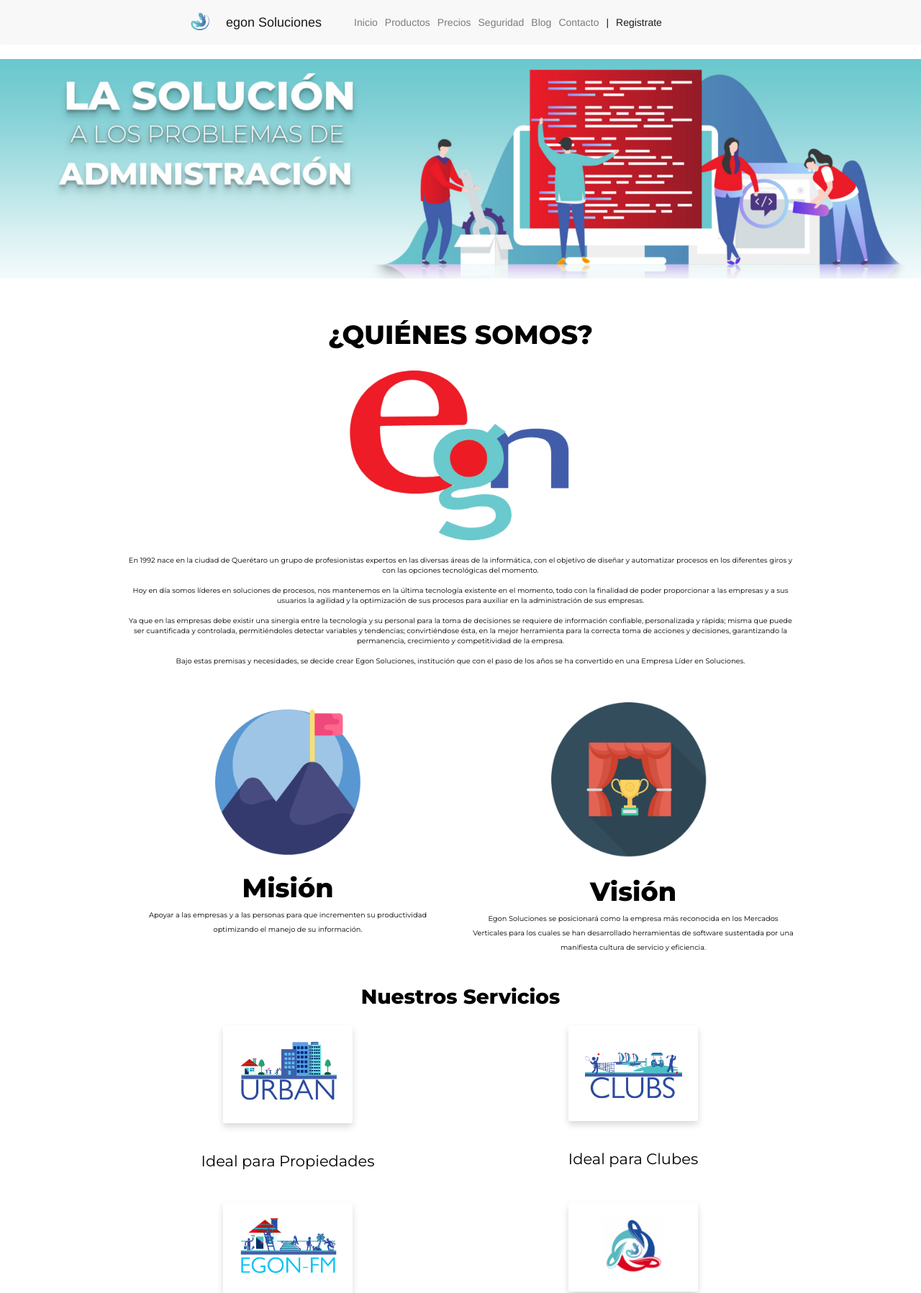
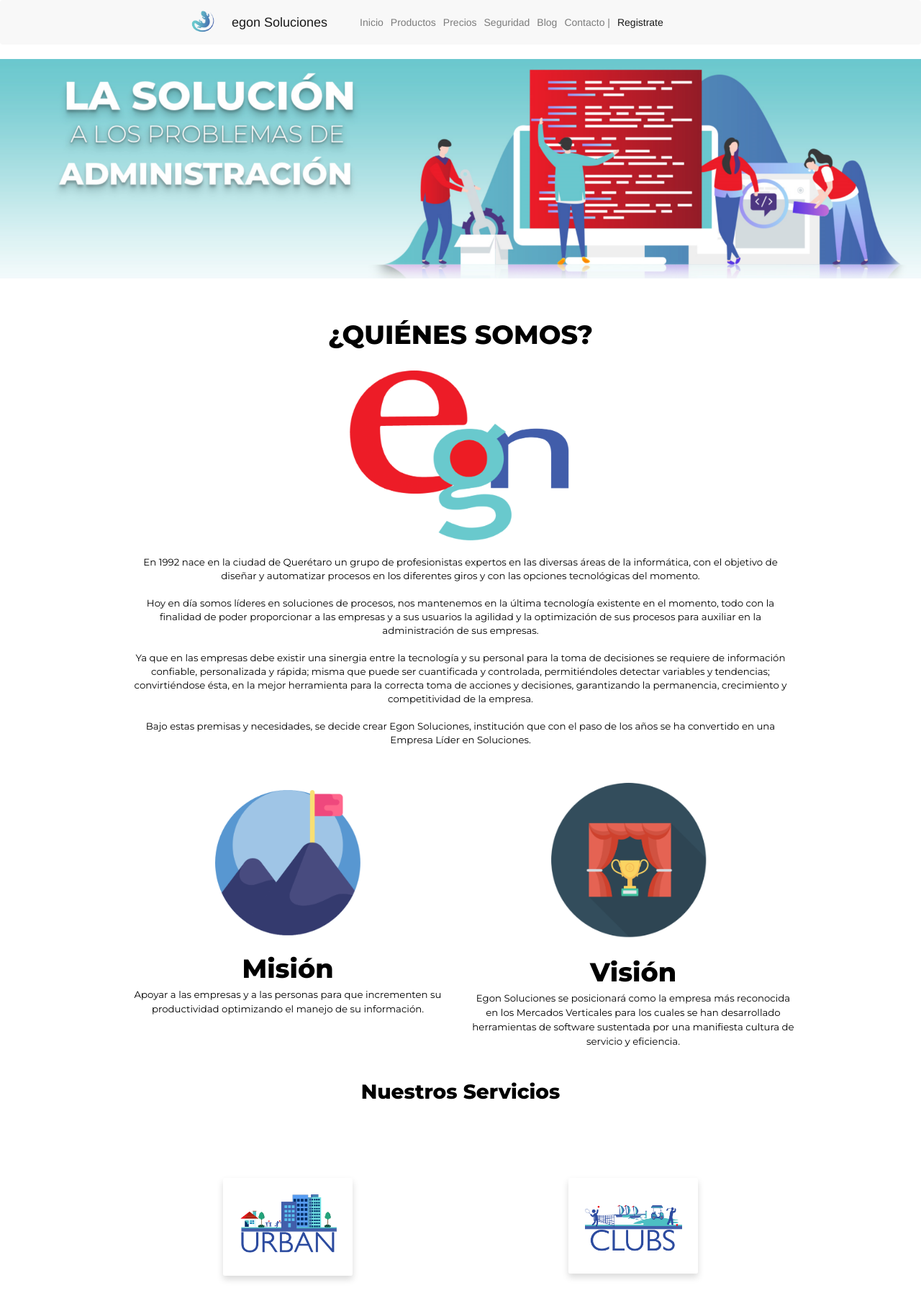
Before and after one commit to JoseCarlosPa/EgonWebPage, a PHP site: page /index.php in a window 1280 px wide. Shown: the top 1797 px of the page at 72% size. Run offline with PHP 8.4, Linux system fonts and the light colour scheme.

Commit message:
Cambios esteticos

```diff
--- a/css/egonWebpage.css
+++ b/css/egonWebpage.css
@@ -334,7 +334,7 @@
 
 .font_12{
     font-family: Montserrat;
-    font-size: 0.7em;
+    font-size: 0.95em;
     color: black;
     font-weight: 400;
 }
--- a/htmls/footer.html
+++ b/htmls/footer.html
@@ -4,6 +4,8 @@
 <script>
 $('.carousel').carousel()
 </script>
+
+
 <footer>
     <br>
     <br>
--- a/htmls/header.html
+++ b/htmls/header.html
@@ -4,10 +4,7 @@
     <!--Icono de barra en buscador-->
 
     <link rel="shortcut icon"  href="/img/logoEgon.ico" />
-
     <!--Import bootsrap.css-->
-
-
     <link type="text/css" rel="stylesheet" href="css/bootstrap.css"  media="screen,projection"/>
     <link type="text/css" rel="stylesheet" href="css/bootstrap-grid.css"  media="screen,projection"/>
     <link type="text/css" rel="stylesheet" href="css/bootstrap-reboot.css"  media="screen,projection"/>
@@ -19,24 +16,19 @@
 
     <!--Let browser know website is optimized for mobile-->
     <meta name="viewport" content="width=device-width, initial-scale=1.0"/>
-
-    <meta name="viewport" content="width=device-width, initial-scale=1">
-
     <meta charset="UTF-8">
-
     <title>Egon</title>
 </head>
 <!--Barra de navegacion-->
 
 <nav class="navbar navbar-expand-lg navbar-light color_nav_bar container_header">
 
-    <img src="img/logoEgon.png" alt="logoEgon" height="42" width="42">
+    <img src="img/logoEgon.png" alt="logoEgon" height="50" width="50">
     <a class="navbar-brand" href="index.php">egon Soluciones</a>
 
     <button class="navbar-toggler" type="button" data-toggle="collapse" data-target="#navbarNavDropdown" aria-controls="navbarNavDropdown" aria-expanded="true" aria-label="Toggle navigation">
         <span class="navbar-toggler-icon"></span>
     </button>
-
     <div class="collapse navbar-collapse" id="navbarNavDropdown">
         <ul class="navbar-nav">
             <li class="nav-item ">
@@ -55,15 +47,11 @@
                 <a class="nav-link" href="#">Blog</a>
             </li>
             <li class="nav-item">
-                <a class="nav-link" href="contacto.php">Contacto</a>
-            </li>
-            <li class="nav-item">
-                <a class="nav-link active">|</a>
+                <a class="nav-link" href="contacto.php">Contacto  |</a>
             </li>
             <li class="nav-item">
                 <a class="nav-link active" href="#">Registrate</a>
             </li>
-
         </ul>
     </div>
 </nav>
```
Also changed, not shown: htmls/index.html (+5 -2 lines).
